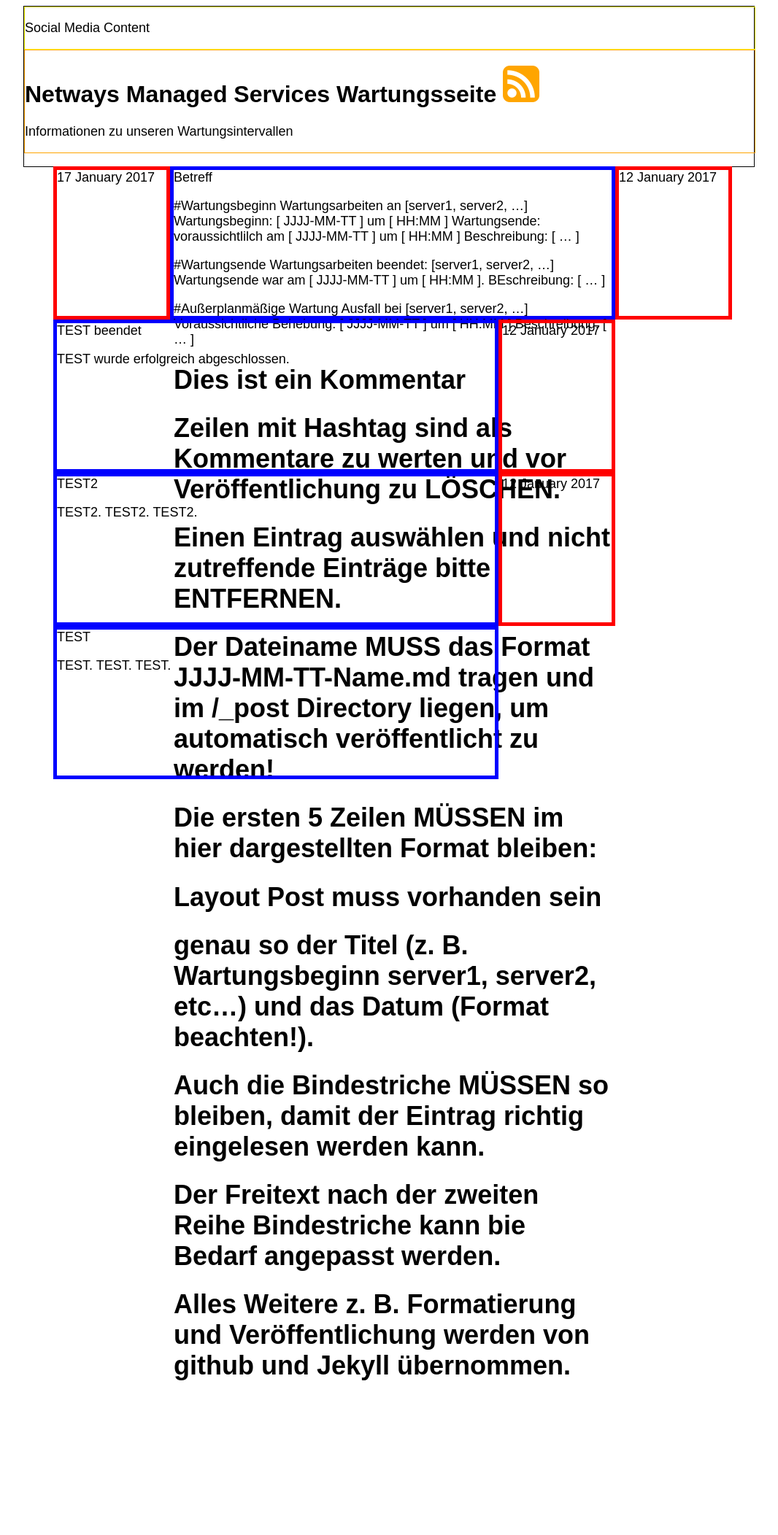
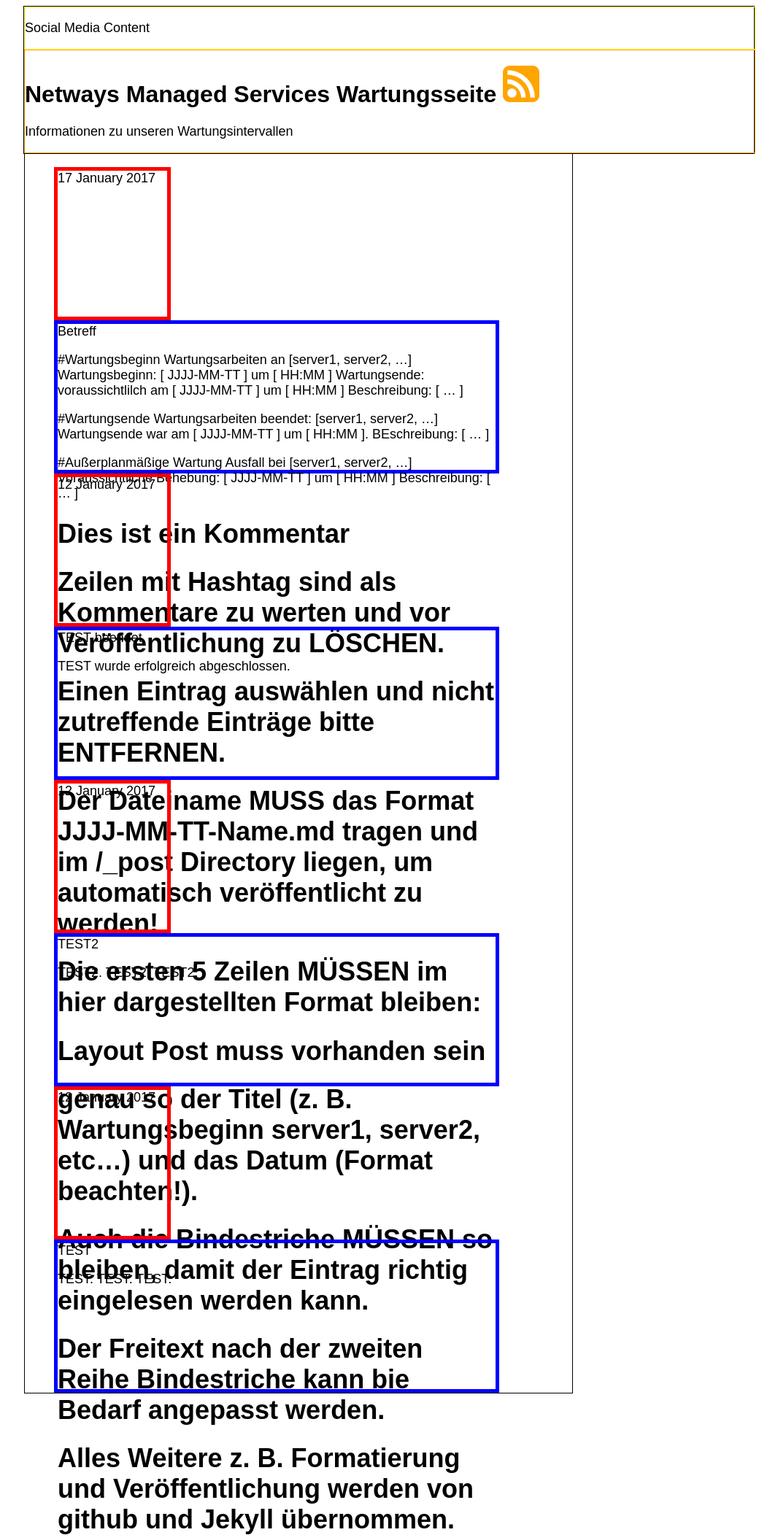
Before and after one commit to Storagegirl/storagegirl.github.io, a Jekyll site: the page built from index.html, in a window 1280 px wide. Shown: the whole page at 73% size, without its empty margins (107-1173 px from the left). Built offline with Jekyll 4.4.1, drawn with Linux system fonts in a browser that asks for light colours; before the commit the page ends 1893 px from its top, so only the background shows below that.

Commit message:
Update index.html

```diff
--- a/index.html
+++ b/index.html
@@ -14,6 +14,7 @@
 <p>Informationen zu unseren Wartungsintervallen</p>
 </div>
 
+	<div id="container2" style="float:left; width:750px; border:1px solid black">
 	<ul class="posts">
 
 	  {% for post in site.posts %}
@@ -27,5 +28,5 @@
 	  {% endfor %}
 
 	</ul>
-
+	</div>
 </div>
```
